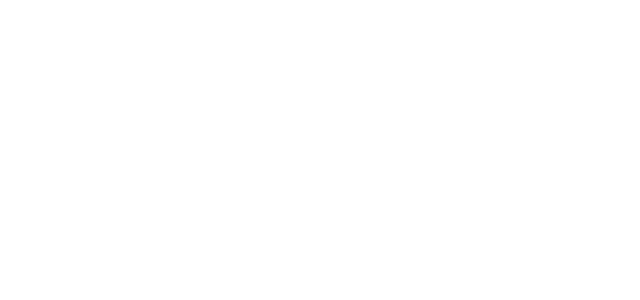
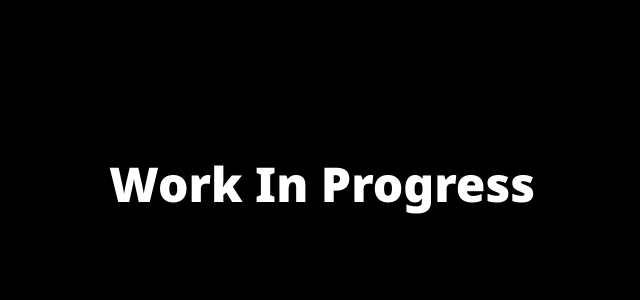
Before and after one commit to tloyan/portfolio, a Next.js app: page / in a window 1280 px wide. Shown: the top 300 px of the page, without its empty margins (318-958 px from the left). Built offline with nearby package versions, Linux system fonts and the light colour scheme.

Commit message:
add poor WorkInProgress

```diff
--- /dev/null
+++ b/app/components/WorkInProgress.tsx
@@ -0,0 +1,5 @@
+export function WorkInProgress() {
+  return (
+    <p className="font-sans text-2xl md:text-5xl text-white text-center">Work In Progress</p>
+  )
+}
--- a/app/layout.tsx
+++ b/app/layout.tsx
@@ -1,3 +1,13 @@
+import "@/app/globals.css"
+
+import { Noto_Sans } from 'next/font/google'
+
+const noto_sans = Noto_Sans({
+  subsets: ['latin'],
+  weight: ['900'],
+  variable: '--font-noto'
+})
+
 export const metadata = {
   title: 'tloyan',
   description: 'Thomas Loyan Portfolio',
@@ -9,8 +19,8 @@
   children: React.ReactNode
 }) {
   return (
-    <html lang="en">
-      <body>{children}</body>
+    <html lang="en" className='h-full'>
+      <body className={`h-full ${noto_sans.variable} antialiased`}>{children}</body>
     </html>
   )
 }
--- a/app/page.tsx
+++ b/app/page.tsx
@@ -1,3 +1,9 @@
+import { WorkInProgress } from "@/app/components/WorkInProgress"
+
 export default function Page() {
-  return <div></div>
+  return (
+    <div className="h-full bg-black p-9 pt-40">
+      <WorkInProgress />
+    </div>
+  )
 }
--- a/tailwind.config.ts
+++ b/tailwind.config.ts
@@ -8,6 +8,9 @@
   ],
   theme: {
     extend: {
+      fontFamily: {
+        sans: ['var(--font-noto)']
+      },
       colors: {
         background: "var(--background)",
         foreground: "var(--foreground)",
```
